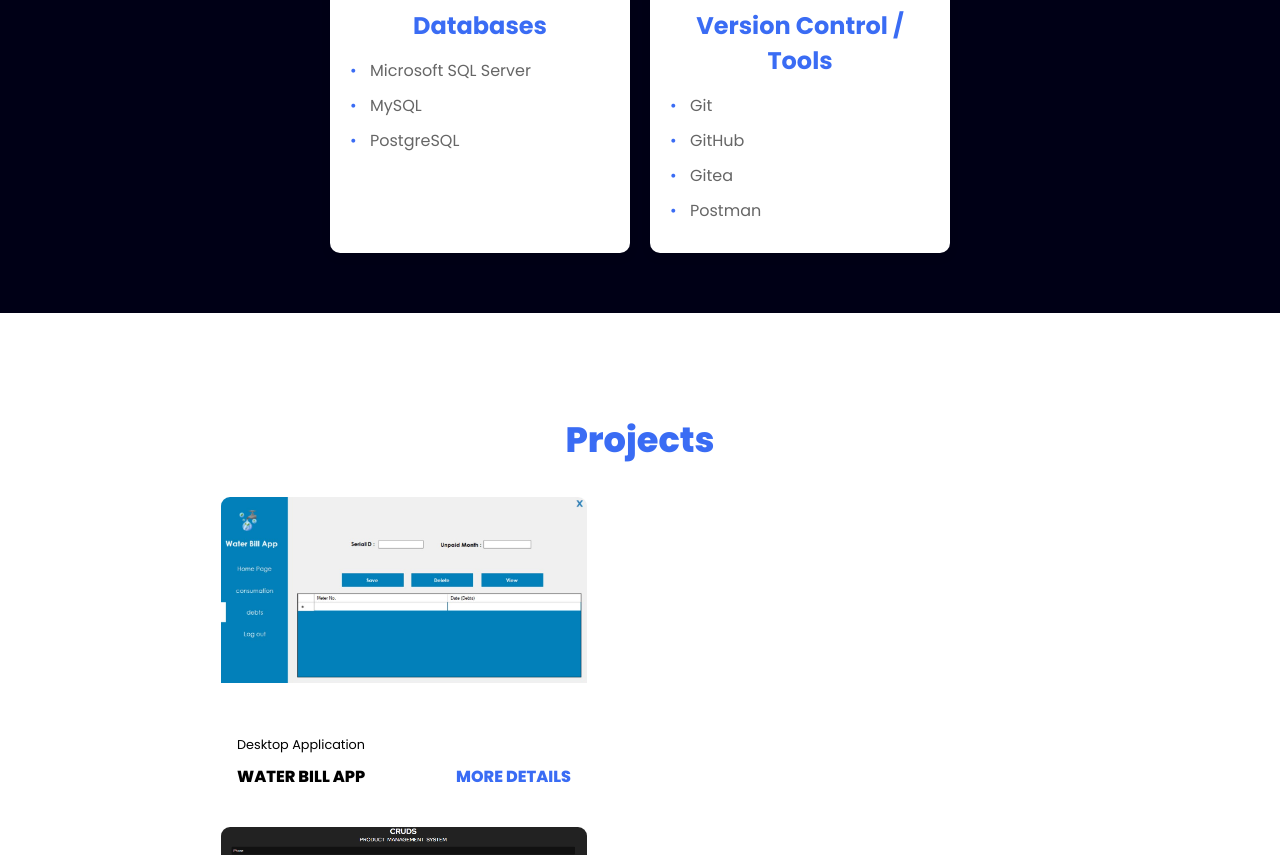
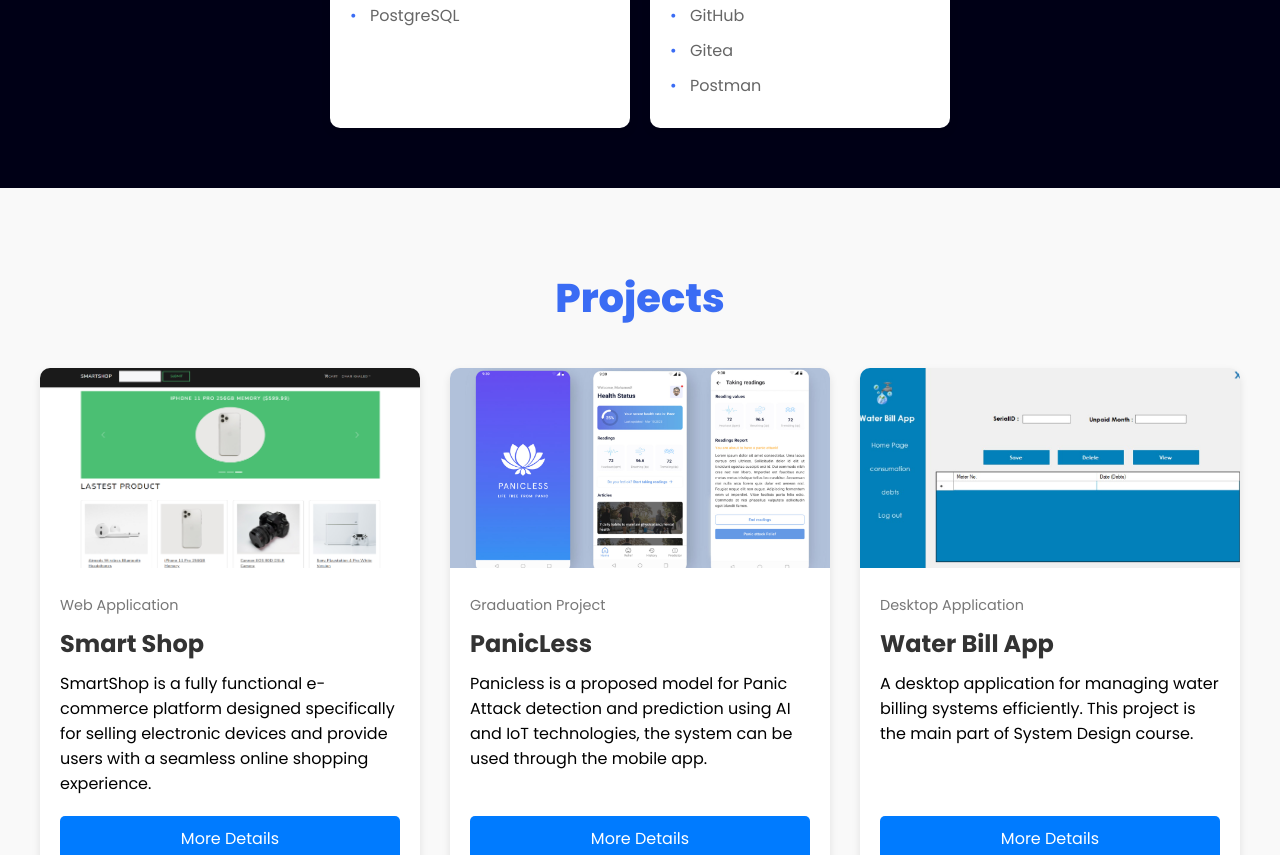
Before and after one commit to mohameddwedar689/My-Portfolio, a plain HTML site: page index.html in a window 1280 px wide. Shown: the part 1945-2800 px from the top of the page. Drawn offline with nearby package versions, Linux system fonts and the light colour scheme; no server answers.

Commit message:
[update]

```diff
--- a/css/style.css
+++ b/css/style.css
@@ -72,7 +72,7 @@ header {
 }
 .main h3 {
     color: white;
-    font-size: 2em;
+    font-size: 1em;
     font-weight: 700;
     letter-spacing: 1px;
     margin-top: 10px;
@@ -102,8 +102,8 @@ header {
 }
 
 .profile-image {
-    width: 300px;
-    height: 300px;
+    width: 500px;
+    height: 500px;
     object-fit: cover;
     border-radius: 20px;
     border: 2px solid rgba(255, 255, 255, 0.1); /* Light border */
@@ -248,53 +248,89 @@ header {
 }
 /* start skills section */
 /* start project section */
+/* Projects Section */
 .projects {
-    background-color: white;
+    padding: 80px 20px;
+    background-color: #f9f9f9;
+    text-align: center;
 }
-.projects .content {
-    margin-top: 30px;
-}
-.project-card {
-    background-color: white;
-    border: 1px solid white;
-    min-height: 14em;
-    width: 23em;
-    overflow: hidden;
-    border-radius: 10px;
-    margin: 20px;
-    transition: .7s ease;
-}
-.project-card:hover{
-    transform: scale(1.1);
-}
-.project-card:hover .project-image{
-    opacity: .9;
-}
-.project-image img{
-    width: 100%;
-}
-.project-info {
-    padding: 1em;
-}
-.project-category {
-    font-size: .8em;
-    color: #000;
-}
-.project-title {
-    display: flex;
-    justify-content: space-between;
-    text-transform: uppercase;
-    font-weight: 800;
-    margin-top: 10px;
-}
-.more-details {
-    text-decoration: none;
+
+.projects .title {
+    font-size: 2.5rem;
+    margin-bottom: 40px;
     color: #3a6cf4;
 }
-.more-details:hover{
-    color: #601cfc;
+
+.projects .content {
+    display: grid;
+    grid-template-columns: repeat(auto-fit, minmax(300px, 1fr));
+    gap: 30px;
+    max-width: 1200px;
+    margin: 0 auto;
 }
 
+.project-card {
+    background: #fff;
+    border-radius: 10px;
+    box-shadow: 0 4px 8px rgba(0, 0, 0, 0.1);
+    overflow: hidden;
+    transition: transform 0.3s ease, box-shadow 0.3s ease;
+    display: flex;
+    flex-direction: column; /* Stack children vertically */
+    height: 100%; /* Ensure the card takes full height */
+}
+
+.project-card:hover {
+    transform: translateY(-10px);
+    box-shadow: 0 8px 16px rgba(0, 0, 0, 0.2);
+}
+
+.project-image img {
+    width: 100%;
+    height: 200px;
+    object-fit: cover;
+}
+
+.project-info {
+    padding: 20px;
+    text-align: left;
+    flex: 1; /* Allow this section to grow and take remaining space */
+    display: flex;
+    flex-direction: column; /* Stack children vertically */
+}
+
+.project-category {
+    font-size: 0.9rem;
+    color: #777;
+    margin-bottom: 10px;
+}
+
+.project-title {
+    font-size: 1.5rem;
+    color: #333;
+    margin-bottom: 10px;
+}
+
+.project-description {
+    flex: 1; /* Allow the description to grow and take remaining space */
+    margin-bottom: 20px; /* Add spacing between description and button */
+}
+
+.more-details {
+    display: inline-block;
+    padding: 10px 20px;
+    background-color: #007bff;
+    color: #fff;
+    text-decoration: none;
+    border-radius: 5px;
+    transition: background-color 0.3s ease;
+    text-align: center; /* Center the button text */
+    margin-top: auto; /* Push the button to the bottom */
+}
+
+.more-details:hover {
+    background-color: #0056b3;
+}
 /* start contact section*/
 .contact .icon{
     font-size: 4.5em;
--- a/index.html
+++ b/index.html
@@ -28,13 +28,13 @@
         <div class="main__div">
             <div>
                 <h2>Hello everyone👋, I'm Mohamed<br><span>Software Engineer</span></h2>
-                <h3>"Think twice code once"</h3>
+                <h3>"A dedicated and detail-oriented software engineer with hands-on experience developing full-stack applications using Django, Node JS, and React. Passionate about building scalable, user-friendly solutions and continuously enhancing technical skills."</h3>
                 <a href="#projects" class="main-btn">View my work</a>
                 <div class="social-icon">
-                    <a href="https://www.linkedin.com/in/mohamed-dwedar"><i class="fab fa-linkedin"></i></a>
-                    <a href="https://www.facebook.com/mohamed.dwedar.79069"><i class="fab fa-facebook"></i></a>
-                    <a href="https://github.com/mohameddwedar689"><i class="fab fa-github"></i></a>
-                    <a href="https://codeforces.com/profile/Mohamed_Dwedar"><span class="iconify" data-icon="simple-icons:codeforces"></span></a>
+                    <a href="https://www.linkedin.com/in/mohamed-dwedar" target="_blank"><i class="fab fa-linkedin"></i></a>
+                    <a href="https://github.com/mohameddwedar689" target="_blank"><i class="fab fa-github"></i></a>
+                    <a href="https://codeforces.com/profile/Mohamed_Dwedar" target="_blank"><span class="iconify" data-icon="simple-icons:codeforces"></span></a>
+                    <a href="https://www.facebook.com/mohamed.dwedar.79069" target="_blank"><i class="fab fa-facebook"></i></a>
                 </div>
             </div>
             <img src="images/me.jpg" alt="me" class="profile-image">
@@ -45,9 +45,6 @@
     <section class="cards" id="services">
         <h2 class="title">Services</h2>
         <div class="container">
-            <p class="intro">
-                A dedicated and detail-oriented software engineer with hands-on experience developing full-stack applications using Django, Node JS, and React. Passionate about building scalable, user-friendly solutions and continuously enhancing technical skills.
-            </p>
             <div class="service-container">
                 <div class="service-card">
                     <i class="fas fa-laptop-code service-icon"></i>
@@ -122,18 +119,58 @@
     <section class="projects" id="projects">
         <h2 class="title">Projects</h2>
         <div class="content">
+            <!-- Project -->
             <div class="project-card">
-                <div class="project-image" style="margin-bottom: 30px;">
+                <div class="project-image">
+                    <img src="images/SmartShop.PNG" alt="Smart Shop">
+                </div>
+                <div class="project-info">
+                    <p class="project-category">Web Application</p>
+                    <strong class="project-title">
+                        <span>Smart Shop</span>
+                    </strong>
+                    <p class="project-description">
+                        SmartShop is a fully functional e-commerce platform designed specifically for selling electronic devices and provide users with a seamless online shopping experience.
+                    </p>
+                    <a href="https://github.com/mohameddwedar689/SmartShop" target="_blank" class="more-details">More Details</a>
+                </div>
+            </div>
+
+            <!-- Project -->
+            <div class="project-card">
+                <div class="project-image">
+                    <img src="images/panicless.jpg" alt="Panic Less">
+                </div>
+                <div class="project-info">
+                    <p class="project-category">Graduation Project</p>
+                    <strong class="project-title">
+                        <span>PanicLess</span>
+                    </strong>
+                    <p class="project-description">
+                        Panicless is a proposed model for Panic Attack detection and prediction using AI and IoT technologies, the system can be used through the mobile app.
+                    </p>
+                    <a href="https://github.com/PanicLess-2023" target="_blank" class="more-details">More Details</a>
+                </div>
+            </div>
+
+            <!-- Project -->
+            <div class="project-card">
+                <div class="project-image">
                     <img src="images/Water project.jpg" alt="Water System">
                 </div>
                 <div class="project-info">
                     <p class="project-category">Desktop Application</p>
                     <strong class="project-title">
                         <span>Water Bill App</span>
-                        <a href="https://github.com/mohameddwedar689/Water-Billing-Management-System" class="more-details">More Details</a>
                     </strong>
+                    <p class="project-description">
+                        A desktop application for managing water billing systems efficiently. This project is the main part of System Design course.
+                    </p>
+                    <a href="https://github.com/mohameddwedar689/Water-Billing-Management-System" target="_blank" class="more-details">More Details</a>
                 </div>
             </div>
+
+            <!-- Project -->
             <div class="project-card">
                 <div class="project-image">
                     <img src="images/CRUDS.png" alt="CRUDS System">
@@ -142,8 +179,11 @@
                     <p class="project-category">Web Application</p>
                     <strong class="project-title">
                         <span>CRUDS System App</span>
-                        <a href="https://github.com/mohameddwedar689/CRUDS-System" class="more-details">More Details</a>
                     </strong>
+                    <p class="project-description">
+                        A web-based CRUD system for managing data operations seamlessly.
+                    </p>
+                    <a href="https://github.com/mohameddwedar689/CRUDS-System"  class="more-details">More Details</a>
                 </div>
             </div>
         </div>
@@ -187,10 +227,10 @@
     <footer class="footer">
         <p class="footer-title">Copyrights @ <span>Mohamed Dwedar</span></p>
         <div class="social-icon">
-            <a href="https://www.linkedin.com/in/mohamed-dwedar"><i class="fab fa-linkedin"></i></a>
-            <a href="https://www.facebook.com/mohamed.dwedar.79069"><i class="fab fa-facebook"></i></a>
-            <a href="https://github.com/mohameddwedar689"><i class="fab fa-github"></i></a>
-            <a href="https://codeforces.com/profile/Mohamed_Dwedar"><span class="iconify" data-icon="simple-icons:codeforces"></span></a>
+            <a href="https://www.linkedin.com/in/mohamed-dwedar" target="_blank"><i class="fab fa-linkedin"></i></a>
+            <a href="https://github.com/mohameddwedar689" target="_blank"><i class="fab fa-github"></i></a>
+            <a href="https://codeforces.com/profile/Mohamed_Dwedar" target="_blank"><span class="iconify" data-icon="simple-icons:codeforces"></span></a>
+            <a href="https://www.facebook.com/mohamed.dwedar.79069" target="_blank"><i class="fab fa-facebook"></i></a>
         </div>
     </footer>
     <!-- end footer section -->
```
Also changed, not shown: images/SmartShop.PNG (added), images/panicless.jpg (added).
